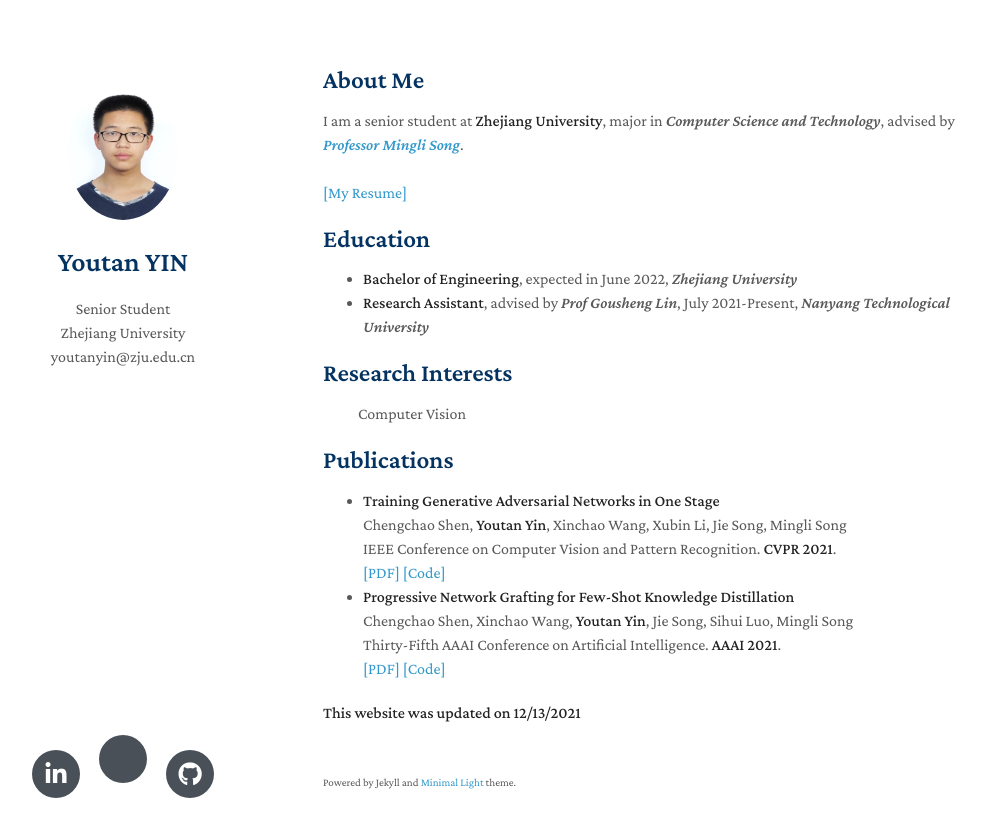
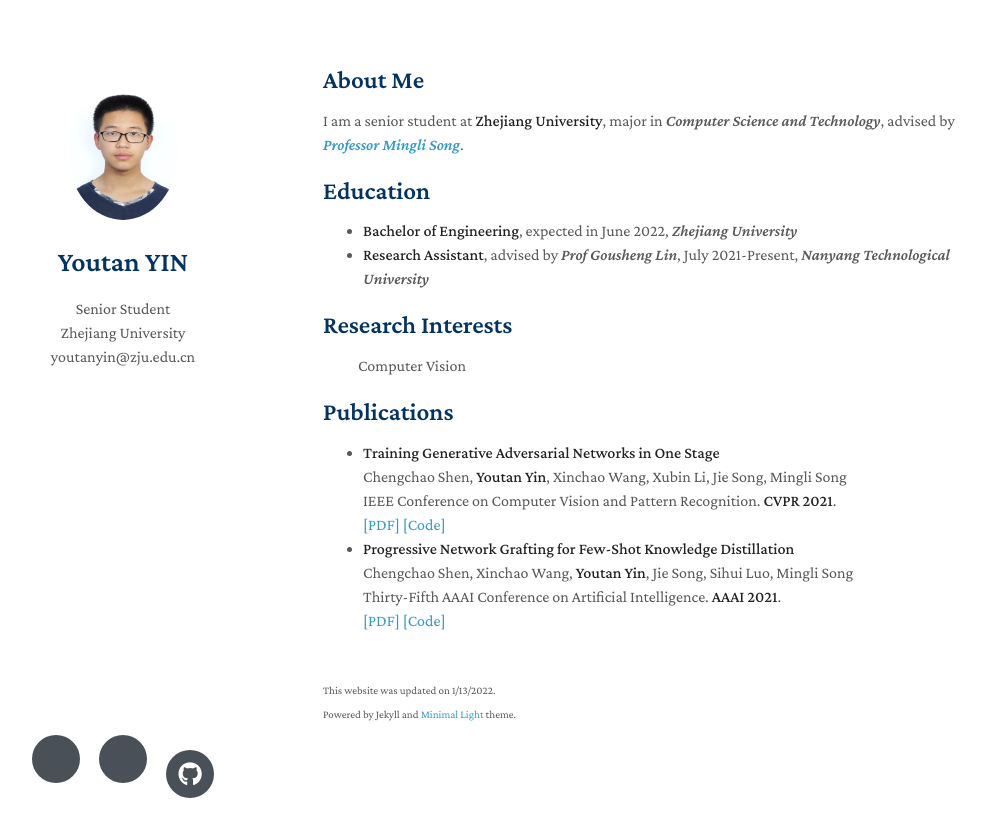
Before and after one commit to cuteyyt/cuteyyt.github.io, a Jekyll site: the page built from index.md, in a window 1280 px wide. Shown: the top 837 px of the page, without its empty margins (147-1133 px from the left). Built offline with Jekyll 4.4.1, drawn with Linux system fonts in a browser that asks for light colours; nearby versions of some CDN libraries; a style sheet for code colours, icons or effects is not loaded; our own code applies the rules of GitHub Pages for plain Markdown files.

Commit message:
rearrange icons

```diff
--- a/_config.yml
+++ b/_config.yml
@@ -3,11 +3,14 @@
 affiliation: Zhejiang University
 email: youtanyin@zju.edu.cn
 keywords: minimal academic
+# cv: resources/Youtan_Yin_Resume.pdf
+# email_address: youtanyin@zju.edu.cn
+cv: resources/Youtan_Yin_Resume.pdf
 google_scholar: https://scholar.google.com
 github_link: https://github.com/cuteyyt
 linkedin: https://www.linkedin.com
 avatar: ./assets/img/avatar.png
-google_analytics: UA-111540567-4
+# google_analytics: UA-111540567-4
 favicon: ./assets/img/favicon.png
 favicon_dark: ./assets/img/favicon.png
 description: Youtan YIN's homepage
--- a/_layouts/homepage.html
+++ b/_layouts/homepage.html
@@ -1,5 +1,6 @@
 <!DOCTYPE html>
-<html lang="{{ site.lang | default: "en-US" }}">
+<html lang="{{ site.lang | default: " en-US" }}">
+
 <head>
   <title>{{ site.title }} | {{site.affiliation}}</title>
 
@@ -11,18 +12,21 @@
   <meta name="keywords" content="{{ site.keywords }}">
   {% endif %}
   {% if site.canonical %}
-    <link rel="canonical" href="{{ site.canonical }}"/>
+  <link rel="canonical" href="{{ site.canonical }}" />
   {% endif %}
 
   <link rel="icon" media="(prefers-color-scheme:dark)" href="{{ site.favicon_dark }}" type="image/png" />
   <link rel="icon" media="(prefers-color-scheme:light)" href="{{ site.favicon }}" type="image/png" />
   <script src="./assets/js/favicon-switcher.js" type="application/javascript"></script>
 
-    <link rel=stylesheet href=https://cdnjs.cloudflare.com/ajax/libs/academicons/1.8.6/css/academicons.min.css integrity="sha256-uFVgMKfistnJAfoCUQigIl+JfUaP47GrRKjf6CTPVmw=" crossorigin=anonymous>
-    <link rel=stylesheet href=https://cdnjs.cloudflare.com/ajax/libs/font-awesome/5.11.2/css/all.min.css integrity="sha256-+N4/V/SbAFiW1MPBCXnfnP9QSN3+Keu+NlB+0ev/YKQ=" crossorigin=anonymous>
+  <link rel=stylesheet href=https://cdnjs.cloudflare.com/ajax/libs/academicons/1.8.6/css/academicons.min.css
+    integrity="sha256-uFVgMKfistnJAfoCUQigIl+JfUaP47GrRKjf6CTPVmw=" crossorigin=anonymous>
+  <link rel=stylesheet href=https://cdnjs.cloudflare.com/ajax/libs/font-awesome/5.11.2/css/all.min.css
+    integrity="sha256-+N4/V/SbAFiW1MPBCXnfnP9QSN3+Keu+NlB+0ev/YKQ=" crossorigin=anonymous>
 
   <link rel="stylesheet" href="./assets/css/style.css">
 </head>
+
 <body>
   <div class="wrapper">
     <header>
@@ -52,17 +56,23 @@
 
       <br>
 
-      <p><small>Powered by Jekyll and <a href="https://github.com/yaoyao-liu/minimal-light" target="_blank" rel="noopener">Minimal Light</a> theme.</small></p>
+      <p><small>This website was updated on 1/13/2022. <br> Powered by Jekyll and <a
+            href="https://github.com/yaoyao-liu/minimal-light" target="_blank" rel="noopener">Minimal Light</a>
+          theme.</small></p>
 
     </section>
     <footer>
       <div class="social-icons">
-
-          {% if site.linkedin %}
+        {% if site.cv %}
+        <a href="{{ site.cv }}" target="_blank">
+          <i class="ai ai-cv"></i>
+        </a>
+        {% endif %}
+        <!-- {% if site.linkedin %}
         <a href="{{ site.linkedin }}" target="_blank">
           <i class="fab fa-linkedin-in"></i>
         </a>
-          {% endif %}
+        {% endif %} -->
         {% if site.google_scholar %}
         <a href="{{ site.google_scholar}}" target="_blank">
           <i class="ai ai-google-scholar" style="font-size:1.6rem"></i>
@@ -79,16 +89,19 @@
       <br>
     </footer>
   </div>
-    <script src="{{ "/assets/js/scale.fix.js" | relative_url }}"></script>
+  <script src="{{ " /assets/js/scale.fix.js" | relative_url }}"></script>
   {% if site.google_analytics %}
   <script>
-      (function(i,s,o,g,r,a,m){i['GoogleAnalyticsObject']=r;i[r]=i[r]||function(){
-      (i[r].q=i[r].q||[]).push(arguments)},i[r].l=1*new Date();a=s.createElement(o),
-      m=s.getElementsByTagName(o)[0];a.async=1;a.src=g;m.parentNode.insertBefore(a,m)
-      })(window,document,'script','https://www.google-analytics.com/analytics.js','ga');
+    (function (i, s, o, g, r, a, m) {
+      i['GoogleAnalyticsObject'] = r; i[r] = i[r] || function () {
+        (i[r].q = i[r].q || []).push(arguments)
+      }, i[r].l = 1 * new Date(); a = s.createElement(o),
+        m = s.getElementsByTagName(o)[0]; a.async = 1; a.src = g; m.parentNode.insertBefore(a, m)
+    })(window, document, 'script', 'https://www.google-analytics.com/analytics.js', 'ga');
     ga('create', '{{ site.google_analytics }}', 'auto');
     ga('send', 'pageview');
   </script>
   {% endif %}
 </body>
+
 </html>
--- a/index.md
+++ b/index.md
@@ -6,8 +6,8 @@
 
 I am a senior student at **Zhejiang University**, major in *Computer Science and Technology*, advised by *[Professor Mingli Song](https://www.vipazoo.cn/people/songmingli)*.
 <br>
-<br>
-[[My Resume]](resources/Youtan_Yin_Resume.pdf)
+<!-- <br> -->
+<!-- [[My Resume]](resources/Youtan_Yin_Resume.pdf) -->
 
 ## Education
 
@@ -35,5 +35,3 @@
   Thirty-Fifth AAAI Conference on Artificial Intelligence. **AAAI 2021**.
   <br>
   [[PDF]](https://arxiv.org/abs/2012.04915) [[Code]](https://github.com/zju-vipa/NetGraft)
-
-**This website was updated on 12/13/2021**
```
Lines whose indentation alone changed are shown as unchanged.
